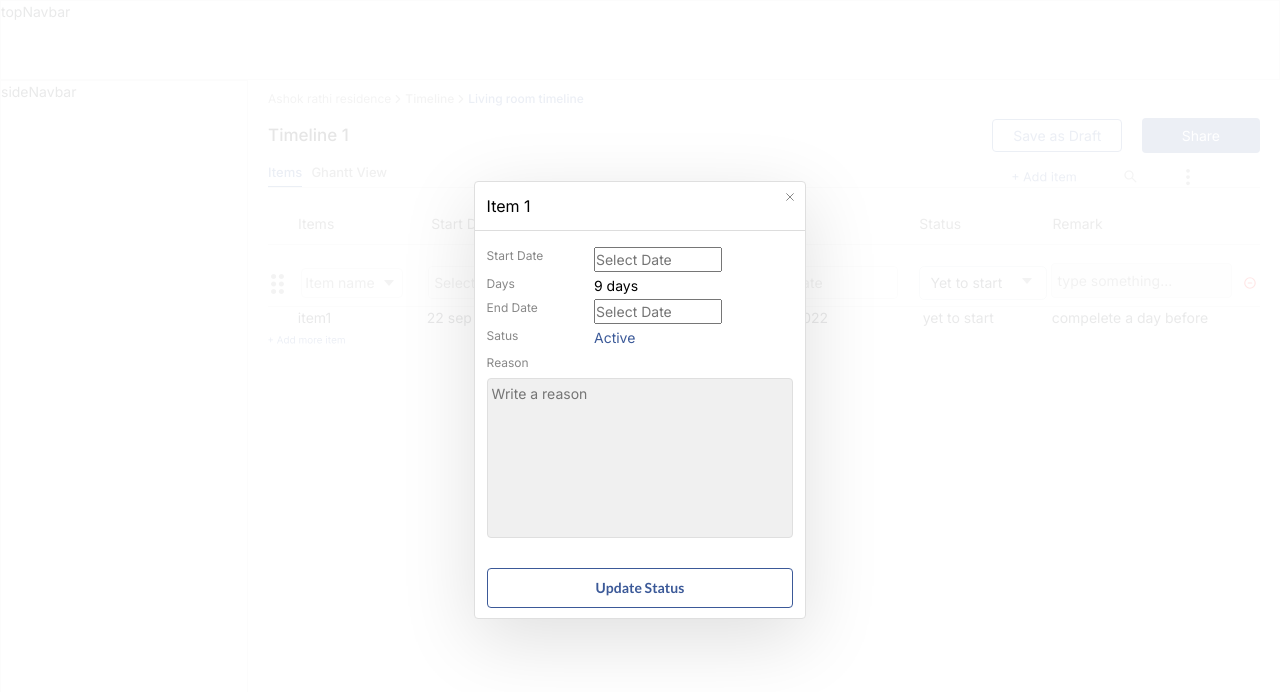
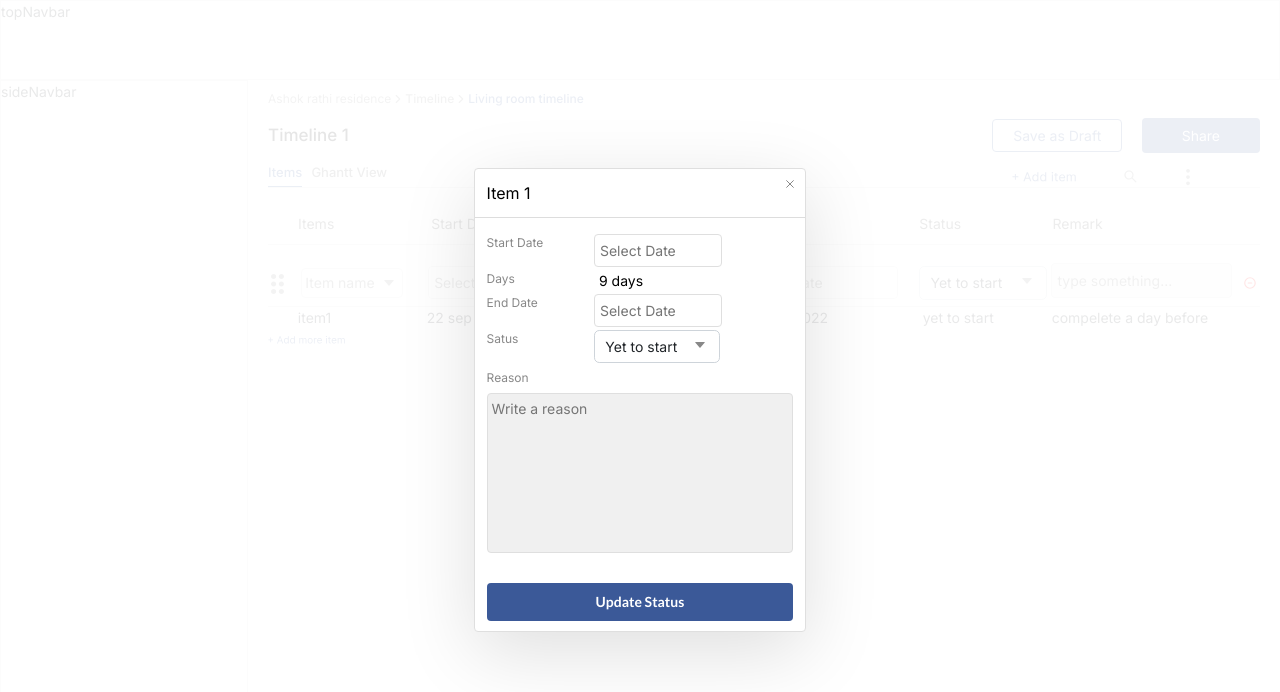
Before and after one commit to Parshuram12345/timeline-fe, a React (Create React App) app: page /innertimeline in a window 1280 px wide. Shown: the top 692 px of the page. Built offline with nearby package versions, Linux system fonts and the light colour scheme.

Commit message:
update modal

```diff
--- a/src/components/HeroComponentsPC/InnerTimeline/InnerTimeline.css
+++ b/src/components/HeroComponentsPC/InnerTimeline/InnerTimeline.css
@@ -122,6 +122,13 @@
     border-radius: 4px;
     padding: 12px;
 }
+.ui.button.update-edit-btn{
+    width: 100%;
+    background-color: #3B5998;
+    color: #ffffff;
+    border-radius: 4px;
+    padding: 12px;
+}
 .show-remarks{
     border: 1px solid #DFDFDF;
     background: #F0F0F0;
--- a/src/components/HeroComponentsPC/InnerTimeline/InnerTimeline.jsx
+++ b/src/components/HeroComponentsPC/InnerTimeline/InnerTimeline.jsx
@@ -5,12 +5,20 @@ import { AiOutlineDelete, AiFillCaretDown } from "react-icons/ai";
 import { FiChevronRight, FiEdit2 } from "react-icons/fi";
 import { Dropdown } from "react-bootstrap";
 import { useNavigate } from "react-router-dom";
-import { imageslist } from './../../../utils/images';
+import { imageslist } from "./../../../utils/images";
 function InnerTimeline() {
   const [itemsflag, setItemsflag] = useState(false);
   const [ghanttflag, setGhanttflag] = useState(false);
-  const [readonlystatus,setReadonlyStatus]=useState(false)
-  const {lineVertical,hash,threeDots,searchIcon,addItem,addMoreItem,crossCloseIcon}=imageslist
+  const [readonlystatus, setReadonlyStatus] = useState(false);
+  const {
+    lineVertical,
+    hash,
+    threeDots,
+    searchIcon,
+    addItem,
+    addMoreItem,
+    crossCloseIcon,
+  } = imageslist;
   const navigate = useNavigate();
   const dummyArr = Array.from({ length: 1 });
   const handleItemsDocs = () => {
@@ -24,9 +32,9 @@ function InnerTimeline() {
   const navigateTimeline = () => {
     navigate("/");
   };
-  const handleReadOnlyStatus=(value)=>{
-    setReadonlyStatus(value)
-  }
+  const handleReadOnlyStatus = (value) => {
+    setReadonlyStatus(value);
+  };
   return (
     <div className="innertimeline-wrapper">
       <div className="d-flex align-center justify-between width-fit-content divider-margin">
@@ -87,18 +95,10 @@ function InnerTimeline() {
         </div>
         <div className="d-flex justify-between align-center width-25">
           <div>
-            <img
-              className="add-item"
-              src={addItem}
-              alt="add-item"
-            />
+            <img className="add-item" src={addItem} alt="add-item" />
           </div>
           <div>
-            <img
-              className="search-icon"
-              src={searchIcon}
-              alt="search-icon"
-            />
+            <img className="search-icon" src={searchIcon} alt="search-icon" />
           </div>
           <div className="width-30">
             <Dropdown>
@@ -150,11 +150,7 @@ function InnerTimeline() {
                   className="item-container d-flex justify-flex-start align-center"
                 >
                   <div className="width-3">
-                    <img
-                      className="hash-icon"
-                      src={hash}
-                      alt="hash-icon"
-                    />
+                    <img className="hash-icon" src={hash} alt="hash-icon" />
                   </div>
                   <div className="position-relative width-13">
                     <input
@@ -189,21 +185,6 @@ function InnerTimeline() {
                     />
                   </div>
                   <div className="width-13 position-relative">
-                    {/* <Dropdown>
-                      <Dropdown.Toggle
-                        as="button"
-                        className="border-df padding-3 border-radius-4 width-88"
-                      >
-                        Yet to start
-                      </Dropdown.Toggle>
-                      <Dropdown.Menu>
-                        <Dropdown.Item>Yet to start</Dropdown.Item>
-                        <Dropdown.Item>ACTIVE</Dropdown.Item>
-                        <Dropdown.Item>PENDING</Dropdown.Item>
-                        <Dropdown.Item>DELAYED</Dropdown.Item>
-                        <Dropdown.Item>COMPLETED</Dropdown.Item>
-                      </Dropdown.Menu>
-                    </Dropdown> */}
                     <select
                       class="form-select"
                       aria-label="Default select example"
@@ -214,13 +195,13 @@ function InnerTimeline() {
                       <option value="3">DELAYED</option>
                       <option value="3">COMPLETED</option>
                     </select>
-                    <AiFillCaretDown className="position-absolute arrow-icon right-13 top-8 color-text-888888"/>
+                    <AiFillCaretDown className="position-absolute arrow-icon right-13 top-8 color-text-888888" />
                   </div>
                   <div className="width-20 remarks-field">
                     <textarea
                       rows="1"
                       cols="17"
-                      style={{resize:"none"}}
+                      style={{ resize: "none" }}
                       className="border-df border-radius-4 padding-3 bg-color-fa"
                       placeholder="type something..."
                     />
@@ -242,11 +223,7 @@ function InnerTimeline() {
         </div>
       </div>
       <div>
-        <img
-          className="add-more-item"
-          src={addMoreItem}
-          alt="add-more-item"
-        />
+        <img className="add-more-item" src={addMoreItem} alt="add-more-item" />
       </div>
       {/* ///----open update modal--- */}
       {/* { readonlystatus && */}
@@ -290,43 +267,78 @@ function InnerTimeline() {
       {/* ///----open  edit update modal--- */}
       <div className="main-modal-wrapper">
         <div className="modal-wrapper-pc position-relative">
-              <div className="padding-12 color-text-000000 font-weight-400 font-size-16">Item 1</div>
-              <img onClick={()=>handleReadOnlyStatus(false)} className="closeicon position-absolute"
-              src={crossCloseIcon} alt="close-icon" />
-              <div style={{ margin:"0%"}} className="ui divider"></div>
+          <div className="padding-12 color-text-000000 font-weight-400 font-size-16">
+            Item 1
+          </div>
+          <img
+            onClick={() => handleReadOnlyStatus(false)}
+            className="closeicon position-absolute"
+            src={crossCloseIcon}
+            alt="close-icon"
+          />
+          <div style={{ margin: "0%" }} className="ui divider"></div>
           <div className="content padding-12">
             <div className="d-flex justify-between width-70 divider-margin-3">
               <label className="label-text">Start Date</label>
               <div className="width-50 border-radius-4">
-                <input className="date-field" placeholder="Select Date"
-                 onFocus={(e) => (e.target.type = "date")}/>
+                <input
+                  className="date-field border-df border-radius-4 padding-5"
+                  placeholder="Select Date"
+                  onFocus={(e) => (e.target.type = "date")}
+                />
               </div>
             </div>
             <div className="d-flex justify-between width-70 divider-margin-3">
               <label className="label-text">Days</label>
-               <div className="width-50 color-text-000000">9 days</div>
+              <div
+                style={{ paddingLeft: "5px" }}
+                className="width-50 color-text-000000"
+              >
+                9 days
+              </div>
             </div>
             <div className="d-flex justify-between width-70 divider-margin-3">
               <label className="label-text">End Date</label>
               <div className="width-50 border-radius-4">
-               <input  className="date-field" placeholder="Select Date"
-                 onFocus={(e) => (e.target.type = "date")}/>
+                <input
+                  className="date-field border-df border-radius-4 padding-5"
+                  placeholder="Select Date"
+                  onFocus={(e) => (e.target.type = "date")}
+                />
               </div>
             </div>
-                <div className="d-flex justify-between width-70 divider-margin-3">
+            <div  style={{width:"76%"}} className="d-flex justify-between divider-margin-3">
               <label className="label-text">Satus</label>
-               <div className="width-50" style={{color:"#3B5998"}}>Active</div>
+              <div className="position-relative" style={{color: "#3B5998",width:"54%"}}>
+                    <select
+                      class="form-select"
+                      aria-label="Default select example"
+                    >,
+                      <option selected>Yet to start</option>
+                      <option value="1">ACTIVE</option>
+                      <option value="2">PENDING</option>
+                      <option value="3">DELAYED</option>
+                      <option value="3">COMPLETED</option>
+                    </select>
+                    <AiFillCaretDown className="position-absolute arrow-icon right-13 top-8 color-text-888888" />
+                  </div>
+              {/* </div> */}
             </div>
             <label className="label-text divider-margin-3">Reason</label>
-                <textarea className="show-remarks-edit divider-margin-3" rows="5" cols="8"
-                style={{resize:"none"}}
+            <textarea
+              className="show-remarks-edit divider-margin-3"
+              rows="5"
+              cols="8"
+              style={{ resize: "none" }}
               placeholder="Write a reason"
+            ></textarea>
+          </div>
+          <div
+            style={{ margin: "10px 0", padding: "0 12px" }}
+            className="actions"
           >
-                </textarea>
-              </div>
-              <div style={{margin:"10px 0",padding:"0 12px"}} className="actions">
             <div
-                  className="ui button update-btn"
+              className="ui button update-edit-btn"
               // onClick={() => handleSingleDeleteMOM()
             >
               Update Status
```
Lines whose indentation alone changed are shown as unchanged.
